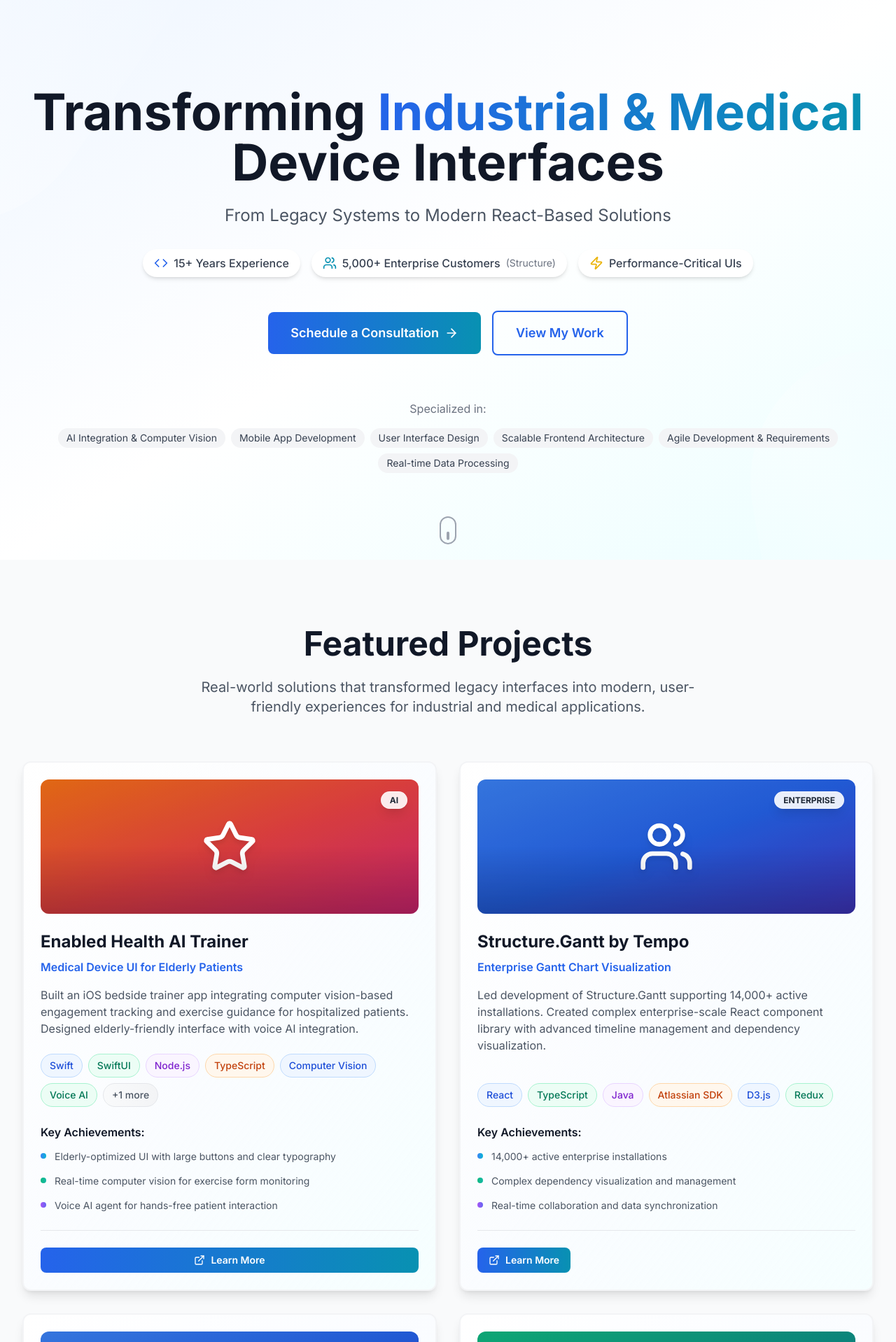
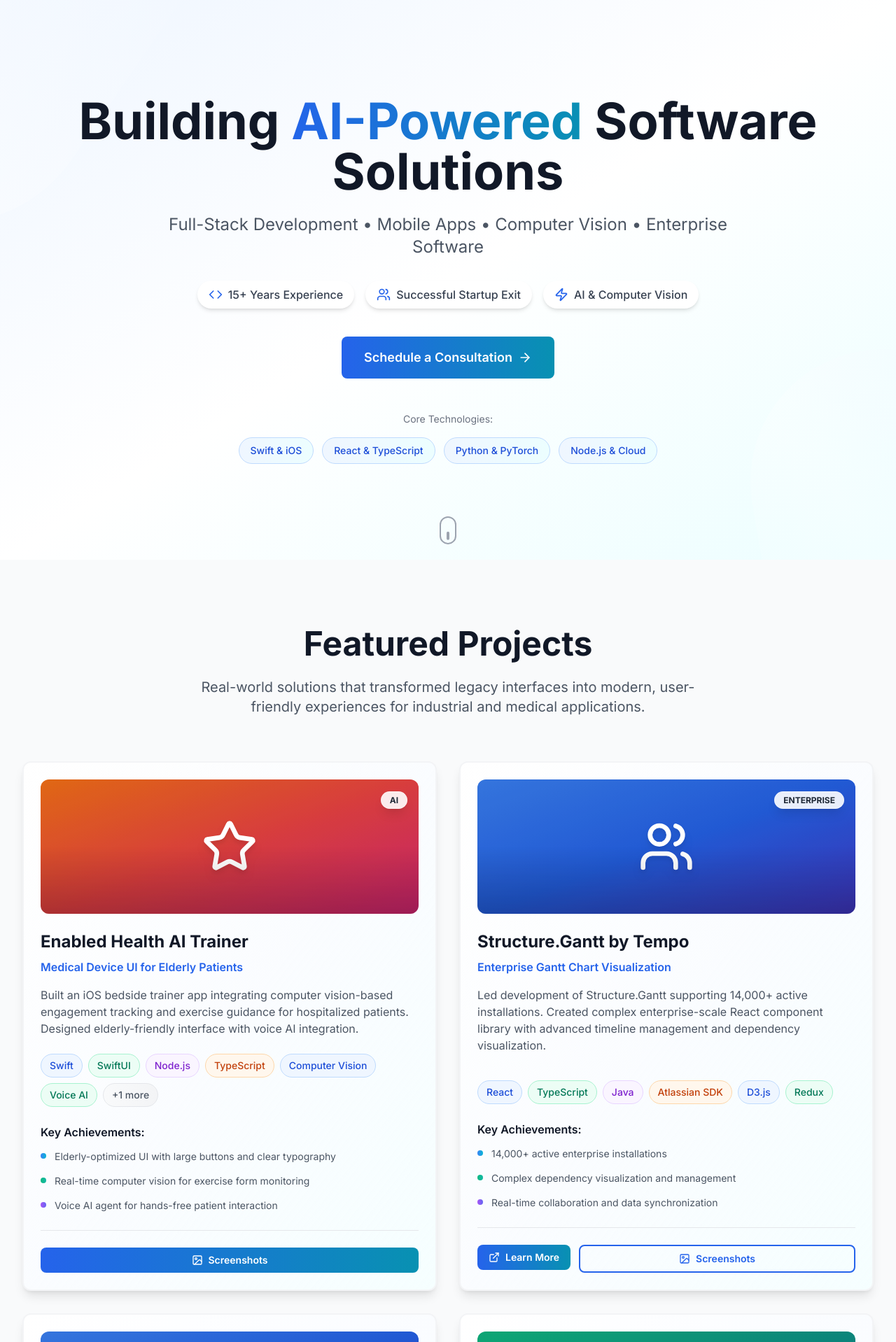
Before and after one commit to evekeen/ui-portfolio, a React (Vite) app: page / in a window 1280 px wide. Shown: the top 1918 px of the page at 70% size. Built offline with nearby package versions, Linux system fonts and the light colour scheme.

Commit message:
Updated the style

```diff
--- a/index.html
+++ b/index.html
@@ -4,9 +4,9 @@
     <meta charset="UTF-8" />
     <link rel="icon" type="image/svg+xml" href="/vite.svg" />
     <meta name="viewport" content="width=device-width, initial-scale=1.0" />
-    <meta name="description" content="Alexander Ivkin - CTO & Full-Stack Engineer specializing in Industrial & Medical Device UI Modernization. React component libraries, embedded systems, real-time data visualization." />
-    <meta name="keywords" content="React, TypeScript, Industrial UI, Medical Device Interface, Embedded Systems, Component Library, UI Modernization, Zumbach, Roche" />
-    <title>Alexander Ivkin - Industrial & Medical Device UI Modernization</title>
+    <meta name="description" content="Alexander Ivkin - CTO & Full-Stack Engineer specializing in AI-Powered Software Development. Mobile apps, computer vision, enterprise software, and startup leadership." />
+    <meta name="keywords" content="AI, Computer Vision, Mobile Apps, React, TypeScript, Full-Stack, Startup CTO, Enterprise Software, Swift, Python, Machine Learning" />
+    <title>Alexander Ivkin - AI-Powered Software Development & Startup CTO</title>
 
     <!-- Google Analytics -->
     <script async src="https://www.googletagmanager.com/gtag/js?id=G-K5SDQNFPNF"></script>
--- a/src/components/sections/Hero.tsx
+++ b/src/components/sections/Hero.tsx
@@ -41,11 +41,11 @@ export const Hero: React.FC = () => {
           transition={{ duration: 0.8, delay: 0.2 }}
         >
           <h1 className="text-4xl sm:text-6xl lg:text-7xl font-bold text-gray-900 mb-6">
-            Transforming
+            Building
             <span className="bg-gradient-to-r from-blue-600 to-cyan-600 bg-clip-text text-transparent">
-              {' '}Industrial & Medical{' '}
+              {' '}AI-Powered{' '}
             </span>
-            Device Interfaces
+            Software Solutions
           </h1>
         </motion.div>
 
@@ -55,27 +55,26 @@ export const Hero: React.FC = () => {
           transition={{ duration: 0.8, delay: 0.4 }}
           className="text-xl sm:text-2xl text-gray-600 mb-8 max-w-4xl mx-auto"
         >
-          From Legacy Systems to Modern React-Based Solutions
+          Full-Stack Development • Mobile Apps • Computer Vision • Enterprise Software
         </motion.p>
 
         <motion.div
           initial={{ opacity: 0, y: 30 }}
           animate={{ opacity: 1, y: 0 }}
           transition={{ duration: 0.8, delay: 0.6 }}
-          className="flex flex-wrap justify-center gap-4 mb-12"
+          className="flex flex-wrap justify-center gap-4 mb-10"
         >
           <div className="flex items-center gap-2 bg-white rounded-full px-4 py-2 shadow-md">
             <Code className="w-5 h-5 text-blue-600" />
             <span className="text-gray-700 font-medium">15+ Years Experience</span>
           </div>
           <div className="flex items-center gap-2 bg-white rounded-full px-4 py-2 shadow-md">
-            <Users className="w-5 h-5 text-cyan-600" />
-            <span className="text-gray-700 font-medium">5,000+ Enterprise Customers</span>
-            <span className="text-gray-500 text-sm">(Structure)</span>
+            <Users className="w-5 h-5 text-blue-600" />
+            <span className="text-gray-700 font-medium">Successful Startup Exit</span>
           </div>
           <div className="flex items-center gap-2 bg-white rounded-full px-4 py-2 shadow-md">
-            <Zap className="w-5 h-5 text-yellow-500" />
-            <span className="text-gray-700 font-medium">Performance-Critical UIs</span>
+            <Zap className="w-5 h-5 text-blue-600" />
+            <span className="text-gray-700 font-medium">AI & Computer Vision</span>
           </div>
         </motion.div>
 
@@ -83,7 +82,7 @@ export const Hero: React.FC = () => {
           initial={{ opacity: 0, y: 30 }}
           animate={{ opacity: 1, y: 0 }}
           transition={{ duration: 0.8, delay: 0.8 }}
-          className="flex flex-col sm:flex-row gap-4 justify-center items-center"
+          className="flex justify-center items-center"
         >
           <Button
             size="lg"
@@ -94,39 +93,28 @@ export const Hero: React.FC = () => {
             Schedule a Consultation
             <ArrowRight className="ml-2 w-5 h-5 group-hover:translate-x-1 transition-transform" />
           </Button>
-          <Button
-            variant="outline"
-            size="lg"
-            onClick={() => {
-              document.getElementById('projects')?.scrollIntoView({ behavior: 'smooth' });
-            }}
-          >
-            View My Work
-          </Button>
         </motion.div>
 
         <motion.div
           initial={{ opacity: 0 }}
           animate={{ opacity: 1 }}
           transition={{ duration: 1, delay: 1.2 }}
-          className="mt-16 text-center"
+          className="mt-12 text-center"
         >
-          <p className="text-gray-500 mb-4">Specialized in:</p>
-          <div className="flex flex-wrap justify-center gap-2 text-sm">
+          <p className="text-gray-500 mb-4 text-sm">Core Technologies:</p>
+          <div className="flex flex-wrap justify-center gap-3">
             {[
-              'AI Integration & Computer Vision',
-              'Mobile App Development',
-              'User Interface Design',
-              'Scalable Frontend Architecture',
-              'Agile Development & Requirements',
-              'Real-time Data Processing'
+              'Swift & iOS',
+              'React & TypeScript',
+              'Python & PyTorch',
+              'Node.js & Cloud'
             ].map((skill, index) => (
               <motion.span
                 key={skill}
                 initial={{ opacity: 0, scale: 0.8 }}
                 animate={{ opacity: 1, scale: 1 }}
                 transition={{ duration: 0.5, delay: 1.4 + index * 0.1 }}
-                className="bg-gray-100 text-gray-700 px-3 py-1 rounded-full"
+                className="bg-gradient-to-r from-blue-50 to-cyan-50 text-blue-700 px-4 py-2 rounded-full border border-blue-200 font-medium text-sm"
               >
                 {skill}
               </motion.span>
--- a/src/components/sections/Projects.tsx
+++ b/src/components/sections/Projects.tsx
@@ -1,6 +1,6 @@
 import React, { useState } from 'react';
 import { motion } from 'framer-motion';
-import { ExternalLink, Github, Star, Users, TrendingUp } from 'lucide-react';
+import { ExternalLink, Github, Star, Users, TrendingUp, Image } from 'lucide-react';
 import { Card } from '../ui/Card';
 import { Button } from '../ui/Button';
 import { Modal } from '../ui/Modal';
@@ -14,9 +14,126 @@ const categoryIcons = {
   ai: Star,
 };
 
+const renderModalContent = (projectId: string) => {
+  switch (projectId) {
+    case 'enabled-health':
+      return (
+        <div className="p-6 space-y-6">
+          <div className="prose max-w-none">
+            <p className="text-lg text-gray-600 mb-6">
+              AI-powered physical therapy trainer for hospitals, helping patients stay active during recovery
+              with computer vision-based engagement tracking and voice AI guidance.
+            </p>
+          </div>
+
+          <div className="grid md:grid-cols-2 gap-6">
+            <div>
+              <h3 className="text-xl font-semibold text-gray-900 mb-4">Mobile AI Trainer</h3>
+              <div className="bg-gray-100 rounded-lg p-4 aspect-[3/4] flex items-center justify-center">
+                <div className="text-center text-gray-500">
+                  <div className="w-16 h-16 bg-blue-200 rounded-lg mx-auto mb-2 flex items-center justify-center">📱</div>
+                  <p className="text-sm">iOS Bedside Trainer App</p>
+                  <p className="text-xs mt-1">Computer Vision & Voice AI</p>
+                </div>
+              </div>
+            </div>
+
+            <div>
+              <h3 className="text-xl font-semibold text-gray-900 mb-4">Clinical Dashboard</h3>
+              <div className="bg-gray-100 rounded-lg p-4 aspect-[4/3] flex items-center justify-center">
+                <div className="text-center text-gray-500">
+                  <div className="w-16 h-16 bg-green-200 rounded-lg mx-auto mb-2 flex items-center justify-center">📊</div>
+                  <p className="text-sm">Web-based Analytics</p>
+                  <p className="text-xs mt-1">Patient Progress & Metrics</p>
+                </div>
+              </div>
+            </div>
+          </div>
+
+          <div className="bg-blue-50 rounded-lg p-6">
+            <h4 className="font-semibold text-blue-900 mb-3">Key Achievements</h4>
+            <div className="grid md:grid-cols-2 gap-4 text-sm text-blue-800">
+              <div><p>• Won MA Challenge Grant</p><p>• Raised $200k in funding</p></div>
+              <div><p>• Launched two hospital pilots</p><p>• 80% of code written by AI agents</p></div>
+            </div>
+          </div>
+        </div>
+      );
+
+    case 'structure-gantt':
+      return (
+        <div className="p-6 space-y-6">
+          <p className="text-lg text-gray-600">Enterprise Gantt chart visualization with 14,000+ active installations.</p>
+          <div className="grid md:grid-cols-2 gap-6">
+            <div className="bg-gray-100 rounded-lg p-8 aspect-video flex items-center justify-center">
+              <div className="text-center text-gray-500">
+                <div className="w-16 h-16 bg-purple-200 rounded-lg mx-auto mb-2 flex items-center justify-center">📊</div>
+                <p className="text-sm">Gantt Chart Interface</p>
+              </div>
+            </div>
+            <div className="bg-gray-100 rounded-lg p-8 aspect-video flex items-center justify-center">
+              <div className="text-center text-gray-500">
+                <div className="w-16 h-16 bg-blue-200 rounded-lg mx-auto mb-2 flex items-center justify-center">⚙️</div>
+                <p className="text-sm">Timeline Management</p>
+              </div>
+            </div>
+          </div>
+        </div>
+      );
+
+    case 'structure-tempo':
+      return (
+        <div className="p-6 space-y-6">
+          <p className="text-lg text-gray-600">Jira portfolio management platform used by 5,000+ organizations.</p>
+          <div className="grid md:grid-cols-2 gap-6">
+            <div className="bg-gray-100 rounded-lg p-8 aspect-video flex items-center justify-center">
+              <div className="text-center text-gray-500">
+                <div className="w-16 h-16 bg-green-200 rounded-lg mx-auto mb-2 flex items-center justify-center">🏗️</div>
+                <p className="text-sm">Project Structure</p>
+              </div>
+            </div>
+            <div className="bg-gray-100 rounded-lg p-8 aspect-video flex items-center justify-center">
+              <div className="text-center text-gray-500">
+                <div className="w-16 h-16 bg-orange-200 rounded-lg mx-auto mb-2 flex items-center justify-center">📈</div>
+                <p className="text-sm">Portfolio Dashboard</p>
+              </div>
+            </div>
+          </div>
+        </div>
+      );
+
+    case 'ace-trace':
+      return (
+        <div className="p-6 space-y-6">
+          <p className="text-lg text-gray-600">Golf shot tracing app with 6,000 paying subscribers. Successfully sold to strategic acquirer.</p>
+          <div className="grid md:grid-cols-2 gap-6">
+            <div className="bg-gray-100 rounded-lg p-8 aspect-[3/4] flex items-center justify-center">
+              <div className="text-center text-gray-500">
+                <div className="w-16 h-16 bg-green-200 rounded-lg mx-auto mb-2 flex items-center justify-center">⛳</div>
+                <p className="text-sm">Mobile App Interface</p>
+              </div>
+            </div>
+            <div className="bg-gray-100 rounded-lg p-8 aspect-[3/4] flex items-center justify-center">
+              <div className="text-center text-gray-500">
+                <div className="w-16 h-16 bg-red-200 rounded-lg mx-auto mb-2 flex items-center justify-center">🎯</div>
+                <p className="text-sm">Ball Flight Tracking</p>
+              </div>
+            </div>
+          </div>
+        </div>
+      );
+
+    default:
+      return <div className="p-6">No screenshots available.</div>;
+  }
+};
+
 export const Projects: React.FC = () => {
   const filteredProjects = projects;
-  const [isEnabledHealthModalOpen, setIsEnabledHealthModalOpen] = useState(false);
+  const [activeModal, setActiveModal] = useState<string | null>(null);
+
+  const openModal = (projectId: string) => setActiveModal(projectId);
+  const closeModal = () => setActiveModal(null);
 
   return (
     <section id="projects" className="px-4 sm:px-6 lg:px-8 py-16 sm:py-20 lg:py-24 bg-gray-50">
@@ -124,51 +241,43 @@ export const Projects: React.FC = () => {
                     </div>
 
                     {/* Action Buttons */}
-                    <div className="flex gap-4 pt-6 border-t border-gradient-to-r from-gray-200 via-gray-100 to-gray-200">
+                    <div className="flex gap-3 pt-6 border-t border-gradient-to-r from-gray-200 via-gray-100 to-gray-200">
                       {project.id === 'enabled-health' ? (
+                        /* Enabled Health - Only Screenshots button */
                         <Button
                           variant="primary"
                           size="sm"
-                          onClick={() => setIsEnabledHealthModalOpen(true)}
+                          onClick={() => openModal(project.id)}
                           className="flex-1"
                         >
-                          <ExternalLink className="w-4 h-4 mr-2" />
-                          Learn More
+                          <Image className="w-4 h-4 mr-2" />
+                          Screenshots
                         </Button>
-                      ) : project.demoUrl ? (
+                      ) : (
+                        /* Other projects - Both buttons */
+                        <>
+                          {project.websiteUrl && (
                             <Button
                               variant="primary"
                               size="sm"
-                          href={project.demoUrl}
+                              href={project.websiteUrl}
                               external
                               className="flex-1"
                             >
                               <ExternalLink className="w-4 h-4 mr-2" />
                               Learn More
                             </Button>
-                      ) : (
+                          )}
                           <Button
                             variant="outline"
                             size="sm"
-                          onClick={() => {
-                            document.getElementById('contact')?.scrollIntoView({ behavior: 'smooth' });
-                          }}
+                            onClick={() => openModal(project.id)}
                             className="flex-1"
                           >
-                          Learn More
+                            <Image className="w-4 h-4 mr-2" />
+                            Screenshots
                           </Button>
-                      )}
-                      {project.githubUrl && (
-                        <Button
-                          variant="outline"
-                          size="sm"
-                          href={project.githubUrl}
-                          external
-                          className="flex-1"
-                        >
-                          <Github className="w-4 h-4 mr-2" />
-                          Source
-                        </Button>
+                        </>
                       )}
                     </div>
                   </div>
@@ -178,112 +287,16 @@ export const Projects: React.FC = () => {
           })}
         </div>
 
-        {/* Call to Action */}
-        <motion.div
-          initial={{ opacity: 0, y: 30 }}
-          whileInView={{ opacity: 1, y: 0 }}
-          transition={{ duration: 0.8, delay: 0.4 }}
-          viewport={{ once: true }}
-          className="text-center mt-16"
+        {/* Project Modals */}
+        {activeModal && (
+          <Modal
+            isOpen={!!activeModal}
+            onClose={closeModal}
+            title={`${projects.find(p => p.id === activeModal)?.title} - Screenshots`}
           >
-          <h3 className="text-2xl font-bold text-gray-900 mb-4">
-            Ready to Modernize Your Device Interfaces?
-          </h3>
-          <p className="text-gray-600 mb-8 max-w-2xl mx-auto">
-            Let's discuss how I can help transform your legacy systems into modern,
-            user-friendly interfaces that improve efficiency and reduce errors.
-          </p>
-          <Button
-            size="lg"
-            href="https://calendly.com/ivkindev/30-minutes"
-            external
-          >
-            Schedule a Technical Discussion
-          </Button>
-        </motion.div>
-
-        {/* Enabled Health Modal */}
-        <Modal
-          isOpen={isEnabledHealthModalOpen}
-          onClose={() => setIsEnabledHealthModalOpen(false)}
-          title="Enabled Health - AI Physical Therapy Trainer"
-        >
-          <div className="p-6 space-y-6">
-            <div className="prose max-w-none">
-              <p className="text-lg text-gray-600 mb-6">
-                AI-powered physical therapy trainer for hospitals, helping patients stay active during recovery
-                with computer vision-based engagement tracking and voice AI guidance.
-              </p>
-            </div>
-
-            <div className="grid md:grid-cols-2 gap-6">
-              {/* Mobile AI Trainer */}
-              <div>
-                <h3 className="text-xl font-semibold text-gray-900 mb-4">Mobile AI Trainer</h3>
-                <div className="bg-gray-100 rounded-lg p-4 aspect-[3/4] flex items-center justify-center">
-                  <div className="text-center text-gray-500">
-                    <div className="w-16 h-16 bg-blue-200 rounded-lg mx-auto mb-2 flex items-center justify-center">
-                      📱
-                    </div>
-                    <p className="text-sm">iOS Bedside Trainer App</p>
-                    <p className="text-xs mt-1">Computer Vision & Voice AI</p>
-                  </div>
-                </div>
-                <div className="mt-4 space-y-2 text-sm text-gray-600">
-                  <p>• Real-time pose estimation and motion tracking</p>
-                  <p>• Voice AI for patient communication</p>
-                  <p>• Exercise guidance and form monitoring</p>
-                  <p>• Engagement tracking and feedback</p>
-                </div>
-              </div>
-
-              {/* Clinical Dashboard */}
-              <div>
-                <h3 className="text-xl font-semibold text-gray-900 mb-4">Clinical Dashboard</h3>
-                <div className="bg-gray-100 rounded-lg p-4 aspect-[4/3] flex items-center justify-center">
-                  <div className="text-center text-gray-500">
-                    <div className="w-16 h-16 bg-green-200 rounded-lg mx-auto mb-2 flex items-center justify-center">
-                      📊
-                    </div>
-                    <p className="text-sm">Web-based Analytics</p>
-                    <p className="text-xs mt-1">Patient Progress & Metrics</p>
-                  </div>
-                </div>
-                <div className="mt-4 space-y-2 text-sm text-gray-600">
-                  <p>• Patient progress tracking and analytics</p>
-                  <p>• Exercise completion rates and trends</p>
-                  <p>• Clinical alerts and notifications</p>
-                  <p>• Integration with hospital systems</p>
-                </div>
-              </div>
-            </div>
-
-            <div className="bg-blue-50 rounded-lg p-6">
-              <h4 className="font-semibold text-blue-900 mb-3">Key Achievements</h4>
-              <div className="grid md:grid-cols-2 gap-4 text-sm text-blue-800">
-                <div>
-                  <p>• Won MA Challenge Grant</p>
-                  <p>• Raised $200k in funding</p>
-                </div>
-                <div>
-                  <p>• Launched two hospital pilots</p>
-                  <p>• 80% of code written by AI agents</p>
-                </div>
-              </div>
-            </div>
-
-            <div className="bg-gray-50 rounded-lg p-6">
-              <h4 className="font-semibold text-gray-900 mb-3">Technology Stack</h4>
-              <div className="flex flex-wrap gap-2">
-                {['Swift', 'SwiftUI', 'Node.js', 'TypeScript', 'Computer Vision', 'Voice AI', 'LLMs', 'Google Cloud', 'Firebase'].map((tech) => (
-                  <span key={tech} className="bg-white px-3 py-1 rounded-full text-sm text-gray-700 border">
-                    {tech}
-                  </span>
-                ))}
-              </div>
-            </div>
-          </div>
+            {renderModalContent(activeModal)}
           </Modal>
+        )}
       </div>
     </section>
   );
--- a/src/data/projects.ts
+++ b/src/data/projects.ts
@@ -31,7 +31,7 @@ export const projects: Project[] = [
       'Performance optimization for 100,000+ item datasets'
     ],
     imageUrl: '/images/structure-gantt-preview.jpg',
-    demoUrl: 'https://marketplace.atlassian.com/apps/1217809/gantt-charts-for-structure-ppm-jira-roadmaps-tempo',
+    websiteUrl: 'https://marketplace.atlassian.com/apps/1217809/gantt-charts-for-structure-ppm-jira-roadmaps-tempo',
     category: 'enterprise'
   },
   {
@@ -48,7 +48,7 @@ export const projects: Project[] = [
       'Component library with 100+ reusable elements'
     ],
     imageUrl: '/images/structure-preview.jpg',
-    demoUrl: 'https://marketplace.atlassian.com/apps/34717/structure-by-tempo-jira-portfolio-management-ppm',
+    websiteUrl: 'https://marketplace.atlassian.com/apps/34717/structure-by-tempo-jira-portfolio-management-ppm',
     category: 'enterprise'
   },
   {
@@ -65,7 +65,7 @@ export const projects: Project[] = [
       'Successfully sold - strategic exit achieved'
     ],
     imageUrl: '/images/ace-trace-preview.jpg',
-    demoUrl: 'https://acetrace.app',
+    websiteUrl: 'https://acetrace.app',
     category: 'mobile'
   }
 ];
--- a/src/types/index.ts
+++ b/src/types/index.ts
@@ -6,7 +6,7 @@ export interface Project {
   technologies: string[];
   highlights: string[];
   imageUrl: string;
-  demoUrl?: string;
+  websiteUrl?: string;
   githubUrl?: string;
   category: 'enterprise' | 'mobile' | 'embedded' | 'ai';
 }
```
Also changed, not shown: src/components/sections/Footer.tsx (+8 -74 lines). Lines whose indentation alone changed are shown as unchanged.
